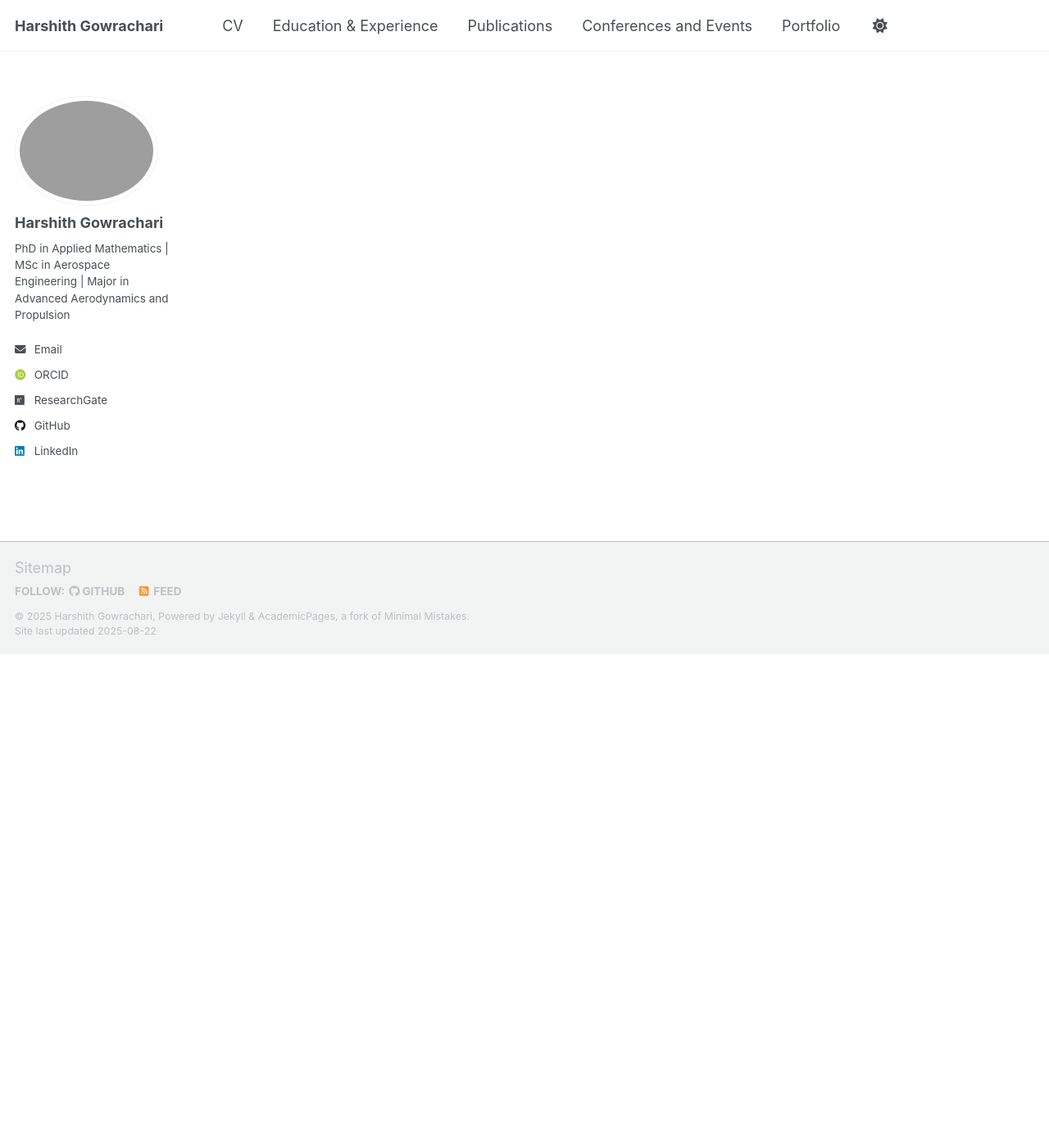
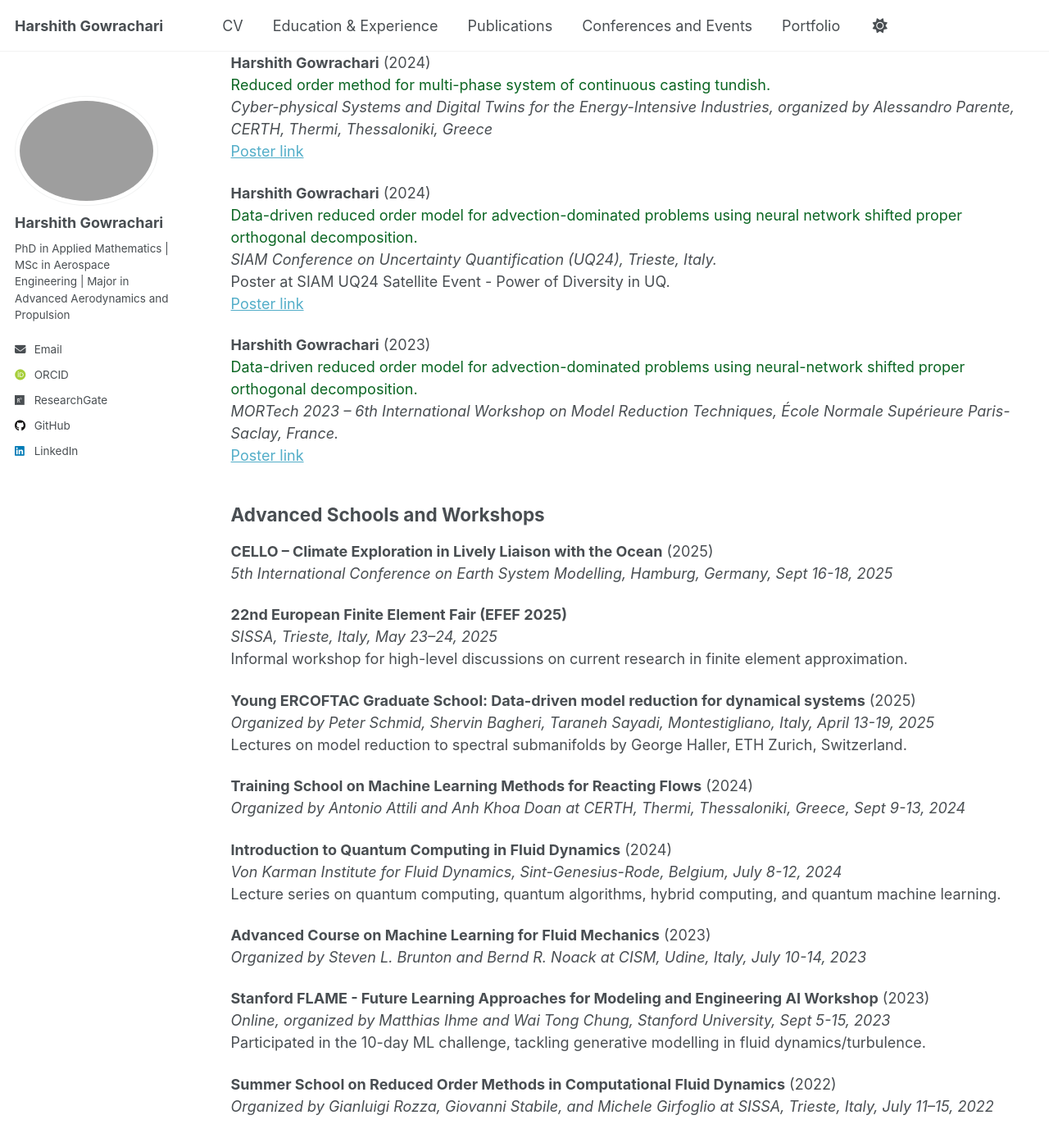
Before and after one commit to harshith-gowrachari/harshith-gowrachari.github.io, a Jekyll site: the page built from _pages/conferences-and-events.md, in a window 1280 px wide and 1400 px high, scrolled down 602 px. Shown: the whole window at 82% size. Built offline with Jekyll 4.4.1, drawn with Linux system fonts in a browser that asks for light colours; some web fonts are replaced; a script that is not in the unit is left out; our own code applies the rules of GitHub Pages for plain Markdown files; some of the changed text lies outside the part shown.

Commit message:
Update conferences-and-events.md

```diff
--- a/_pages/conferences-and-events.md
+++ b/_pages/conferences-and-events.md
@@ -6,3 +6,67 @@ author_profile: true
 redirect_from:
   - /resume
 ---
+
+## Conference Presentations
+
+**Harshith Gowrachari** (2025)
+<span style="color:#0B6623;">Digital twin technologies for steelmaking continuous casting tundish.</span>
+_3rd IACM Digital Twins in Engineering Conference & 1st AICOMAS 2025, Paris, France._
+Speaker in MS001 - Scientific Deep Learning Approaches for real-time forecast and calibration of digital models.
+
+**Harshith Gowrachari** (2024)
+<span style="color:#0B6623;">ROM for interface-capturing of two-phase flow using neural-network shift augmented manifold transformations.</span>
+_9th European Congress on Computational Methods in Applied Sciences and Engineering (ECCOMAS 2024), Lisboa, Portugal._
+Speaker in MS046 - Cutting-edge model order reduction techniques for CFD.
+[Talk slides](https://drive.google.com/file/d/18iaUHZm0PSnIZXs5crhxd4eznY31YN65/view?usp=sharing)
+
+**Harshith Gowrachari** (2024)
+<span style="color:#0B6623;">Non-linear transformation techniques for model reduction of advection-dominated problems.</span>
+_AJS - Analysis Junior Seminars 2023-2024, Mathematics area, SISSA, Trieste, Italy._
+[Talk video](https://www.youtube.com/watch?v=ggMeoj8J_5Q)
+
+**Harshith Gowrachari** (2024)
+<span style="color:#0B6623;">Reduced order method for multi-phase system of continuous casting tundish.</span>
+_Cyber-physical Systems and Digital Twins for the Energy-Intensive Industries, organized by Alessandro Parente, CERTH, Thermi, Thessaloniki, Greece_
+[Poster link](https://drive.google.com/file/d/1krI66XvC8hQM1socmt-Ipv7RAsW4A7Ph/view?usp=drive_link)
+
+**Harshith Gowrachari** (2024)
+<span style="color:#0B6623;">Data-driven reduced order model for advection-dominated problems using neural network shifted proper orthogonal decomposition.</span>
+_SIAM Conference on Uncertainty Quantification (UQ24), Trieste, Italy._
+Poster at SIAM UQ24 Satellite Event - Power of Diversity in UQ.
+[Poster link](https://people.sissa.it/~grozza/wp-content/uploads/2023/11/Harshith_MORTech_final.pdf)
+
+**Harshith Gowrachari** (2023)
+<span style="color:#0B6623;">Data-driven reduced order model for advection-dominated problems using neural-network shifted proper orthogonal decomposition.</span>
+_MORTech 2023 – 6th International Workshop on Model Reduction Techniques, École Normale Supérieure Paris-Saclay, France._
+[Poster link](https://people.sissa.it/~grozza/wp-content/uploads/2023/11/Harshith_MORTech_final.pdf)
+
+## Advanced Schools and Workshops
+
+**CELLO – Climate Exploration in Lively Liaison with the Ocean** (2025)
+_5th International Conference on Earth System Modelling, Hamburg, Germany, Sept 16-18, 2025_
+
+**22nd European Finite Element Fair (EFEF 2025)**
+_SISSA, Trieste, Italy, May 23–24, 2025_
+Informal workshop for high-level discussions on current research in finite element approximation.
+
+**Young ERCOFTAC Graduate School: Data-driven model reduction for dynamical systems** (2025)
+_Organized by Peter Schmid, Shervin Bagheri, Taraneh Sayadi, Montestigliano, Italy, April 13-19, 2025_
+Lectures on model reduction to spectral submanifolds by George Haller, ETH Zurich, Switzerland.
+
+**Training School on Machine Learning Methods for Reacting Flows** (2024)
+_Organized by Antonio Attili and Anh Khoa Doan at CERTH, Thermi, Thessaloniki, Greece, Sept 9-13, 2024_
+
+**Introduction to Quantum Computing in Fluid Dynamics** (2024)
+_Von Karman Institute for Fluid Dynamics, Sint-Genesius-Rode, Belgium, July 8-12, 2024_
+Lecture series on quantum computing, quantum algorithms, hybrid computing, and quantum machine learning.
+
+**Advanced Course on Machine Learning for Fluid Mechanics** (2023)
+_Organized by Steven L. Brunton and Bernd R. Noack at CISM, Udine, Italy, July 10-14, 2023_
+
+**Stanford FLAME - Future Learning Approaches for Modeling and Engineering AI Workshop** (2023)
+_Online, organized by Matthias Ihme and Wai Tong Chung, Stanford University, Sept 5-15, 2023_
+Participated in the 10-day ML challenge, tackling generative modelling in fluid dynamics/turbulence.
+
+**Summer School on Reduced Order Methods in Computational Fluid Dynamics** (2022)
+_Organized by Gianluigi Rozza, Giovanni Stabile, and Michele Girfoglio at SISSA, Trieste, Italy, July 11–15, 2022_
```
